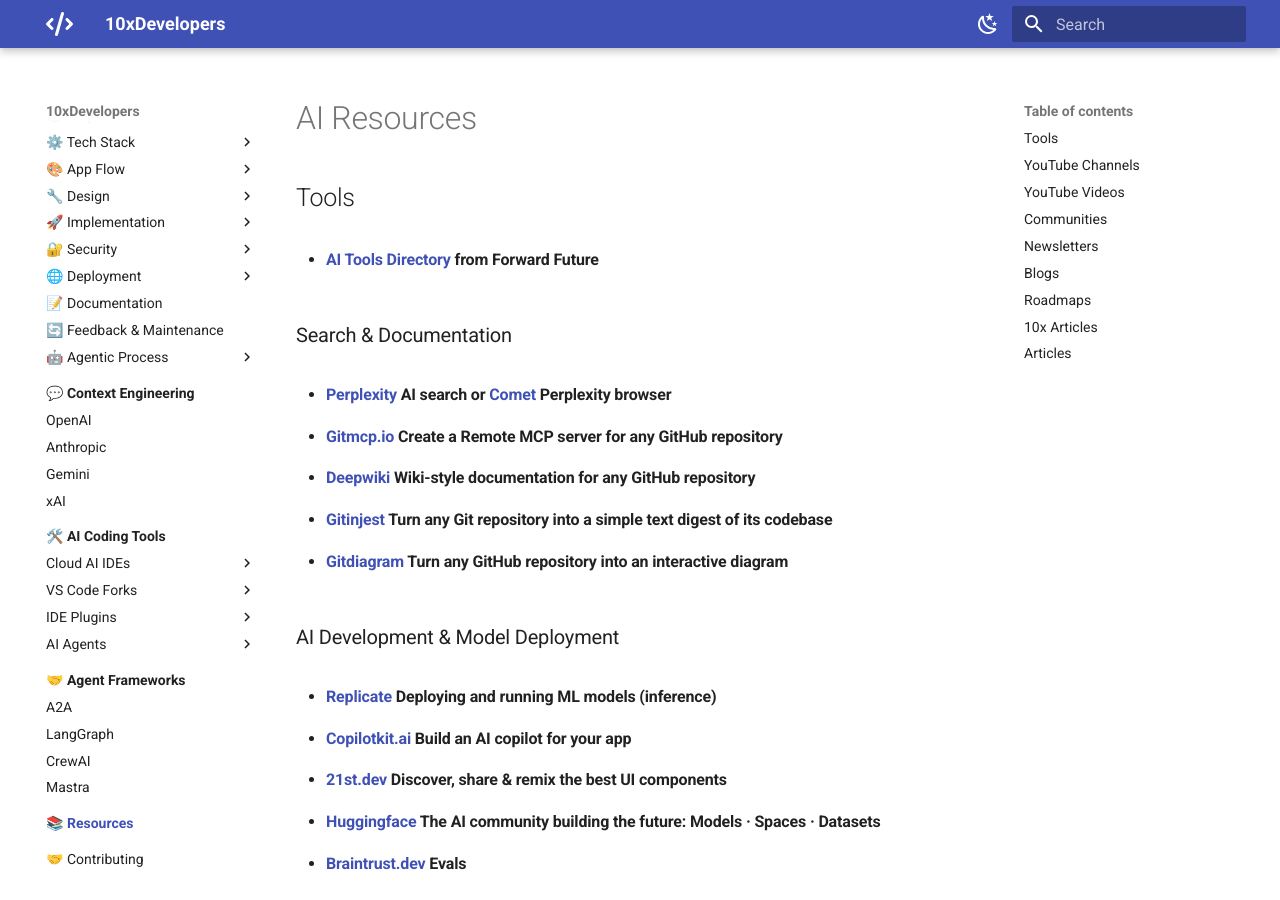
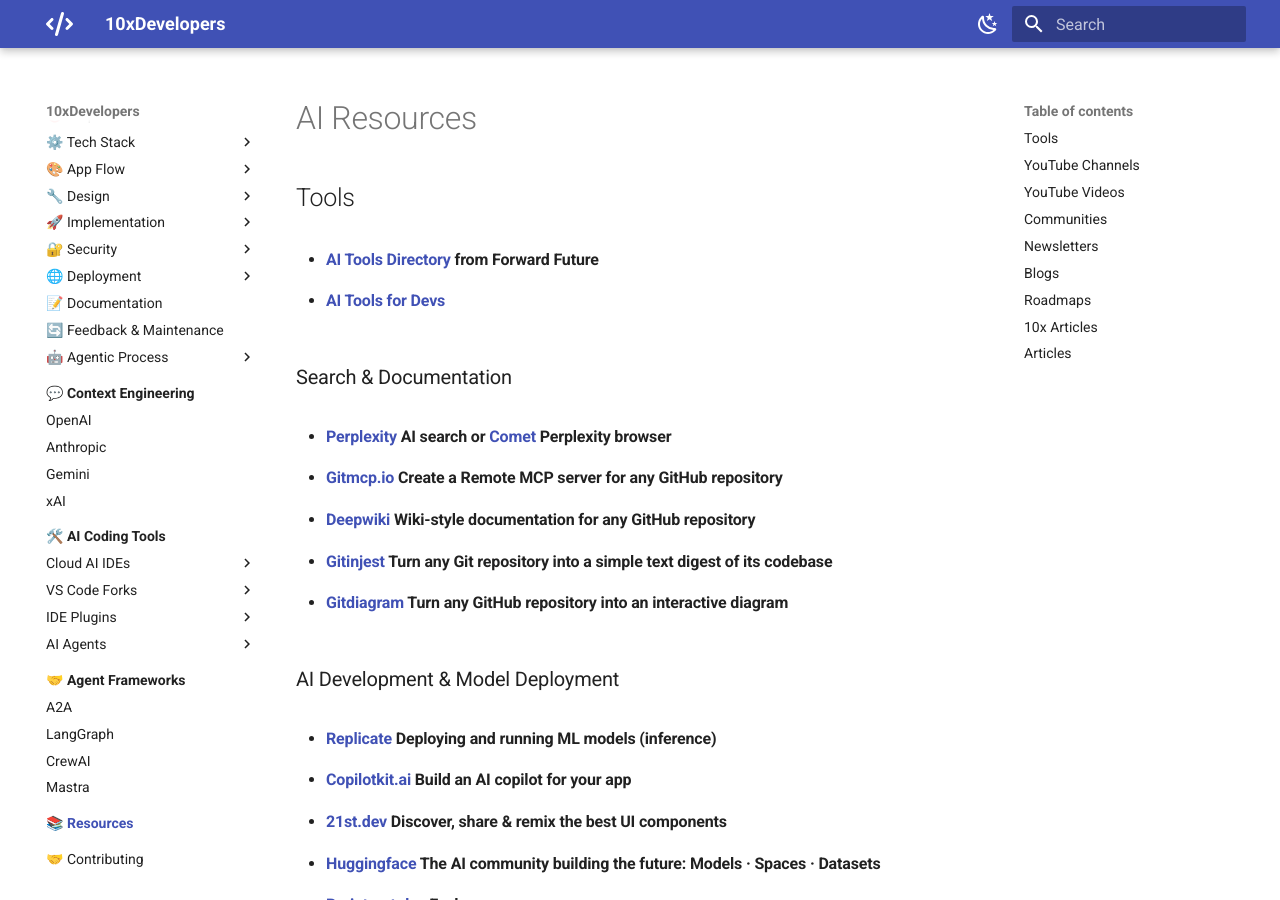
Before and after one commit to shlomoc/10xdev, an MkDocs documentation site: the page built from docs/resources/index.md, in a window 1280 px wide and 900 px high. Built offline with MkDocs 1.6.1 and Material for MkDocs 9.7.7, drawn with Linux system fonts in a browser that asks for light colours; some of the changed text lies outside the part shown.

Commit message:
docs: add AI development resources
- Added AI Tools for Devs directory to tools section
- Added Alex Finn YouTube channel for AI tutorials

```diff
--- a/docs/resources/index.md
+++ b/docs/resources/index.md
@@ -3,6 +3,7 @@
 ## Tools
 
  * #### [AI Tools Directory](https://tools.forwardfuture.ai/) from Forward Future
+ * #### [AI Tools for Devs](https://aitoolsfordevs.com/)
 
 ### Search & Documentation
  * #### [Perplexity](https://www.perplexity.ai/) AI search  or [Comet](https://www.perplexity.ai/comet) Perplexity browser
@@ -53,7 +54,9 @@
 
  * #### [AI Engineer](https://www.youtube.com/@aiDotEngineer) Talks, workshops, events, and training for AI Engineers
 
-* #### [AI Jason](https://www.youtube.com/@AIJasonZ) AI Builder Club
+ * #### [Alex Finn](https://www.youtube.com/@AlexFinnOfficial) Latest AI tutorials and guides
+
+ * #### [AI Jason](https://www.youtube.com/@AIJasonZ) AI Builder Club
 
 ## YouTube Videos
 
```
